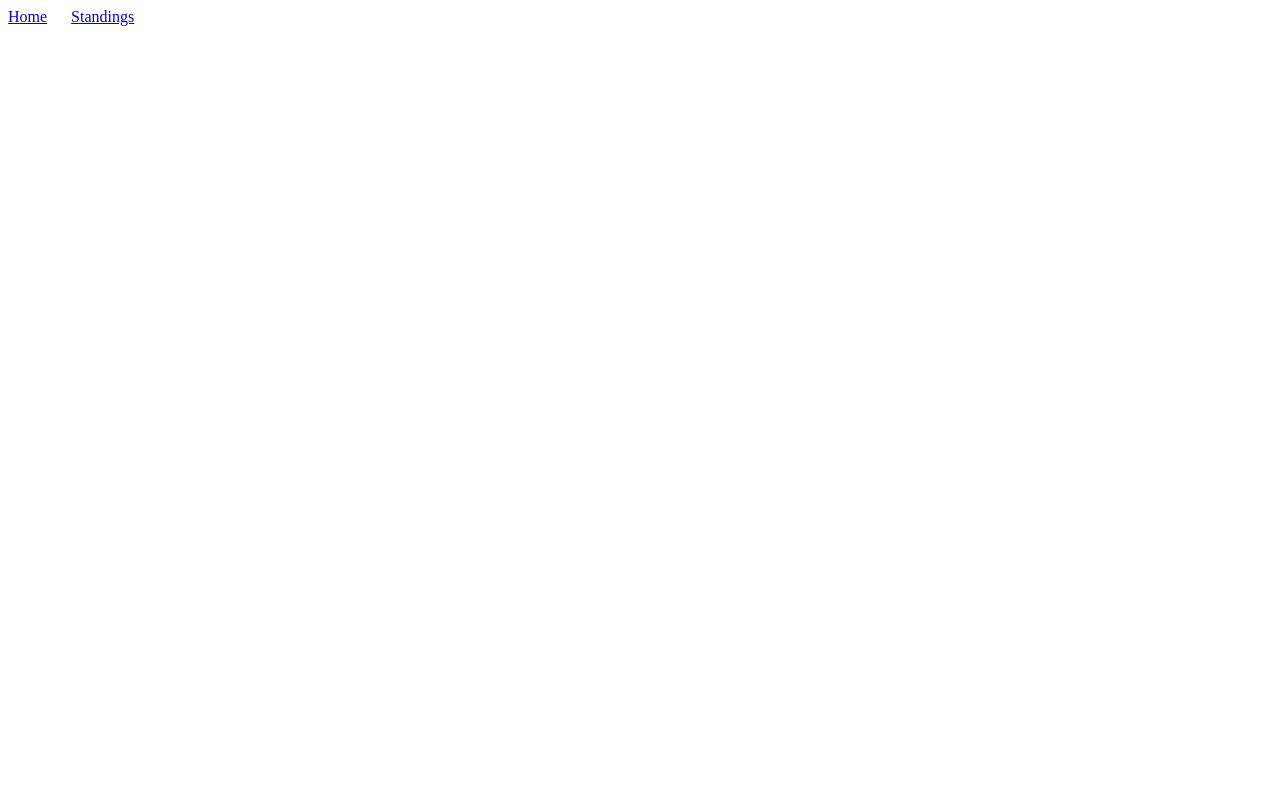
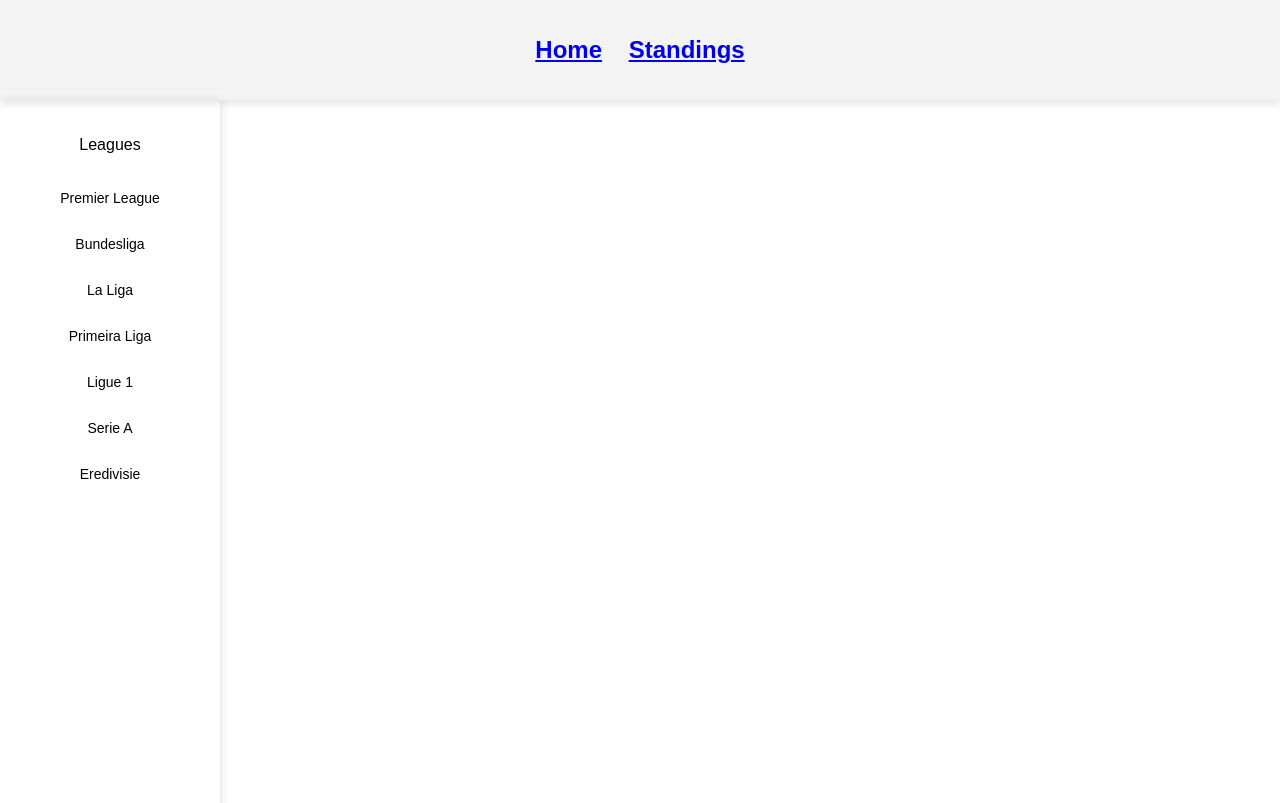
Before and after one commit to shsoftau/efl2-practice, a website: page index.html in a window 1280 px wide. Shown: the top 803 px of the page. Drawn offline with nearby package versions, Linux system fonts and the light colour scheme; no server answers.

Commit message:
force committ

```diff
--- a/css/styling.css
+++ b/css/styling.css
@@ -1,8 +1,94 @@
+/* General body styling */
+body {
+  margin: 0;
+  padding: 0;
+  font-family: Arial, sans-serif;
+  box-sizing: border-box;
+  height: 100vh; /* Full viewport height */
+  overflow: hidden; /* Disable page scroll */
+  display: flex;
+  flex-direction: column;
+}
+
+/* Layout container */
+.layout {
+  display: flex;
+  flex-direction: column;
+  height: 100%; /* Full height for the layout */
+  width: 100%;
+}
+
+/* Top Menu Bar */
+.menu-bar {
+  height: 100px; /* Fixed height */
+  width: 100%; /* Full width */
+  background-color: #f3f3f3; /* Light background colour */
+  box-shadow: 0 4px 8px rgba(0, 0, 0, 0.1); /* Optional shadow for effect */
+  display: flex;
+  align-items: center;
+  justify-content: center;
+  font-size: 1.5rem; /* Optional: Adjust font size */
+  font-weight: bold;
+  text-align: center;
+}
+
+/* Main Content Area */
+.main-content {
+  flex: 1; /* Take the remaining space below the menu bar */
+  display: flex;
+  flex-direction: row;
+  height: calc(100% - 100px); /* Subtract the height of the menu bar */
+}
+
+/* Left Pane */
+.left-pane {
+  width: 180px; /* Fixed width */
+  padding: 20px; /* Add padding inside the pane */
+  box-shadow: 2px 0 8px rgba(0, 0, 0, 0.1); /* Optional shadow effect */
+  height: 100%; /* Make the left pane stretch to full height */
+  display: flex;
+  flex-direction: column; /* Arrange buttons vertically */
+  align-items: center; /* Horizontally centre buttons */
+  gap: 10px; /* Add space between buttons */
+}
+
+/* Button Styling */
+.left-button {
+  width: auto; /* Let the width adjust based on text content */
+  padding: 10px 20px; /* Optional: Adjust padding for spacing */
+  font-size: 14px;
+  cursor: pointer;
+  text-align: center;
+  border: none; /* Remove borders */
+  background-color: transparent; /* Make background transparent */
+  color: inherit; /* Use inherited text colour */
+  transition: color 0.3s ease; /* Smooth transition for hover effects */
+}
+
+.left-button:hover {
+  background-color: #3d3c3c; /* Set background colour */
+  color: white; /* Set font colour to white */
+  border-radius: 10px; /* Add rounded corners */
+}
+
+/* Data Container (Table Container) */
+.data-container {
+  flex: 1; /* Take the remaining width */
+  padding: 20px;
+  overflow-y: auto; /* Enable vertical scrolling */
+  overflow-x: auto; /* Enable horizontal scrolling if needed */
+  height: 100%; /* Ensure it fills the available vertical space */
+  display: flex;
+  justify-content: center;
+  align-items: flex-start; /* Ensure table stays aligned properly */
+}
+
+
 
 /* General table styling */
 table {
   table-layout: fixed;
-  width: 100%; /* Full width */
+  width: 80%; /* Full width */
   border-collapse: collapse; /* Merge borders for a clean look */
   margin: 20px auto; /* Centre the table with some margin */
   font-family: Arial, sans-serif; /* Choose a clean font */
@@ -10,6 +96,8 @@ table {
   border: 1px solid #807f7f; /* Add an outer border */
   box-shadow: 0 4px 8px rgba(0, 0, 0, 0.1); /* Drop shadow effect */
   border-radius: 8px; /* Optional: Rounded corners */
+  border-left: 1px solid #807f7f; /* Keep left border */
+  border-right: 1px solid #807f7f; /* Keep right border */
 }
 
 th {
@@ -17,17 +105,33 @@ th {
   top: 0; /* Keep the header at the top when scrolling */
   background-color: #f3f3f3; /* Background colour for header */
   z-index: 10; /* Ensure it stays above other elements */
-  text-align: center; /* Align text to the left */
+  text-align: center; /* Centre align header text */
   padding: 10px; /* Add some padding */
-  border: 1px solid #807f7f; /* Add a border around each header cell */
+  border-top: 1px solid #807f7f; /* Keep top border */
+  border-bottom: 1px solid #807f7f; /* Keep bottom border */
+  border-left: none; /* Remove vertical borders between headers */
+  border-right: none; /* Remove vertical borders between headers */
 }
 
 /* Table row styling */
 td {
-  padding: 10px; /* Padding for readability */
+  padding: 5px; /* Reduce padding to make rows tighter */
   text-align: center; /* Centre align for all cells */
-  border: 1px solid #a5a2a2; /* Add a border around each cell */
+  border-top: 1px solid #a5a2a2; /* Keep horizontal dividing lines */
+  border-bottom: 1px solid #a5a2a2; /* Keep horizontal dividing lines */
+  border-left: none; /* Remove vertical dividing lines */
+  border-right: none; /* Remove vertical dividing lines */
+  line-height: 1; /* Set line height to match text size */
+  vertical-align: middle; /* Ensure content is vertically centred */
 }
+
+/* Optional: First and last columns */
+table {
+  border-left: 1px solid #807f7f; /* Keep the outer left border */
+  border-right: 1px solid #807f7f; /* Keep the outer right border */
+}
+
+
 
 /* Hover effect for rows */
 tr:hover {
@@ -52,6 +156,19 @@ td.Team-column {
   text-align: Left !important;
 }
 
-.badge-column {
-  width: 15px !important;
+
+.badge-column img,
+.badge-img {
+  width: auto !important; /* Fixed width */
+  height: 22px !important; /* Maintain aspect ratio */
+  display: block; /* Prevent inline spacing issues */
+  margin: 0 auto; /* Centre the image */
+  text-align: center; /* Centre align the content */
 }
+
+.badge-column,
+td:nth-child(1), /* Assuming the badge column is the second column */
+th:nth-child(1) {
+  text-align: center; /* Horizontally centre-align text and content */
+  vertical-align: middle; /* Vertically centre-align the cell content */
+}
--- a/index.html
+++ b/index.html
@@ -8,18 +8,32 @@
   <script src="https://cdnjs.cloudflare.com/ajax/libs/PapaParse/5.3.2/papaparse.min.js"></script>
 </head>
 <body>
-  <div id="menu-bar"></div>
-  <div id="data-container"></div>
+  <div class="layout">
+    <!-- Top Menu Bar -->
+    <div id="menu-bar" class="menu-bar"></div>
 
-  <!-- Proper table structure -->
-  <table>
-    <thead>
-    </thead>
-    <tbody>
-      <!-- Add rows dynamically or statically here -->
-    </tbody>
-  </table>
+    <!-- Main Content Area -->
+    <div class="main-content">
+      <!-- Left Pane -->
+      <div class="left-pane">
+        <p>Leagues</p>
+        <!-- Add buttons -->
+        <button class="left-button" onclick="handleButtonClick(1)">Premier League</button>
+        <button class="left-button" onclick="handleButtonClick(2)">Bundesliga</button>
+        <button class="left-button" onclick="handleButtonClick(3)">La Liga</button>
+        <button class="left-button" onclick="handleButtonClick(4)">Primeira Liga</button>
+        <button class="left-button" onclick="handleButtonClick(5)">Ligue 1</button>
+        <button class="left-button" onclick="handleButtonClick(6)">Serie A</button>
+        <button class="left-button" onclick="handleButtonClick(7)">Eredivisie</button>
+      </div>
 
-  <script src="./dist/index.js"></script> <!-- Replace with your compiled .js file -->
+      <!-- Data Container -->
+      <div id="data-container" class="data-container">
+        <!-- Data will be dynamically loaded here -->
+      </div>
+    </div>
+  </div>
+
+  <script src="./dist/index.js"></script> <!-- JavaScript file containing the logic -->
 </body>
 </html>
```
Also changed, not shown: dist/index.js.
